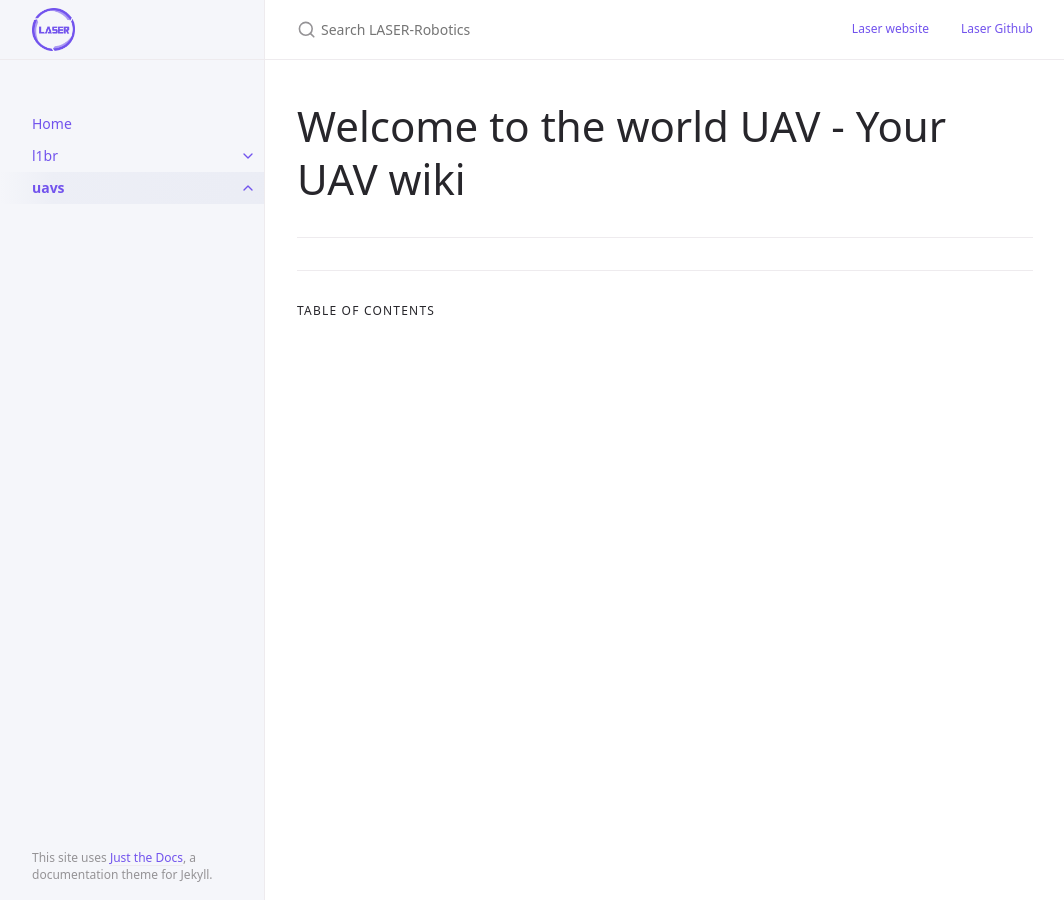
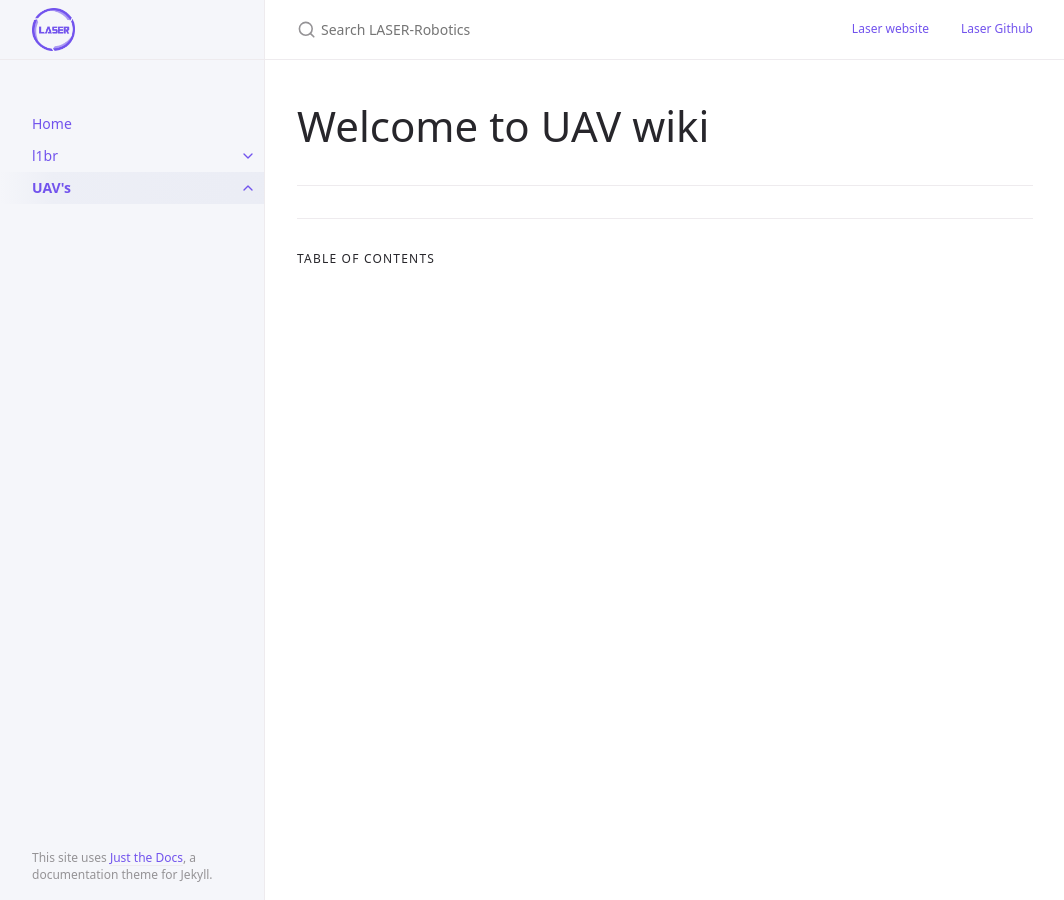
Before and after one commit to LASER-Robotics/LASER-Robotics.github.io, a Jekyll site: the page built from docs/uavs/uavs.md, in a window 1280 px wide. Shown: the whole page, without its empty margins (107-1171 px from the left). Built offline with Jekyll 4.4.1, drawn with Linux system fonts in a browser that asks for light colours.

Commit message:
L1Br new format done

```diff
--- a/docs/uavs/uavs.md
+++ b/docs/uavs/uavs.md
@@ -1,14 +1,16 @@
 ---
 layout: default
-title: uavs
+title: UAV's
 nav_order: 2
 permalink: uavs
 has_children: true
 ---
 
-# Welcome to the world UAV - Your UAV wiki
+# Welcome to UAV wiki
 {: .fs-9 }
 
 
 
+
+
 ---
```
